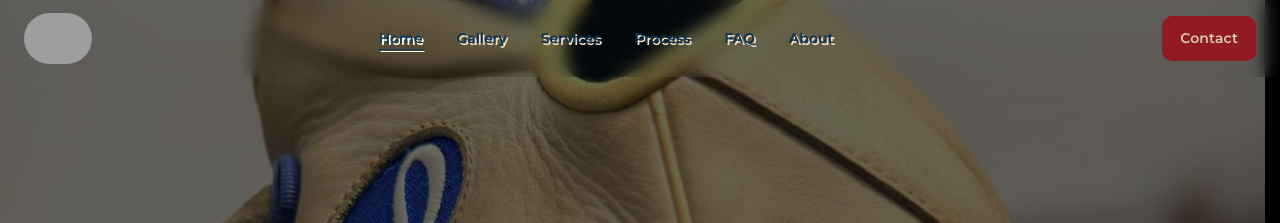
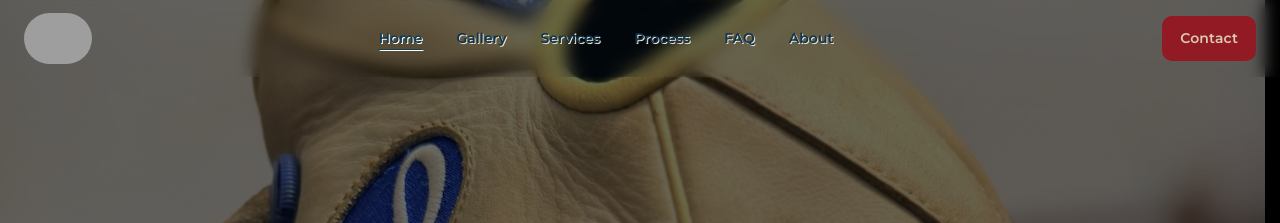
Before and after one commit to kbrettmurphy-ctrl/murphsmitts, a Jekyll site: the page built from index.html, in a window 1280 px wide. Shown: the top 223 px of the page. Built offline with Jekyll 4.4.1, drawn with Linux system fonts in a browser that asks for light colours; grey boxes are pictures that could not be loaded.

Commit message:
Update styles-16.css

```diff
--- a/assets/css/styles-16.css
+++ b/assets/css/styles-16.css
@@ -133,7 +133,7 @@
 .site-nav a{
   font-weight: 600;
   color: var(--navy);
-  text-shadow: 2px 2px var(--bg);
+  text-shadow: 1px 1px var(--bg);
   filter: brightness(110%);
   font-size: 14px;
   padding: 8px 6px;
```
